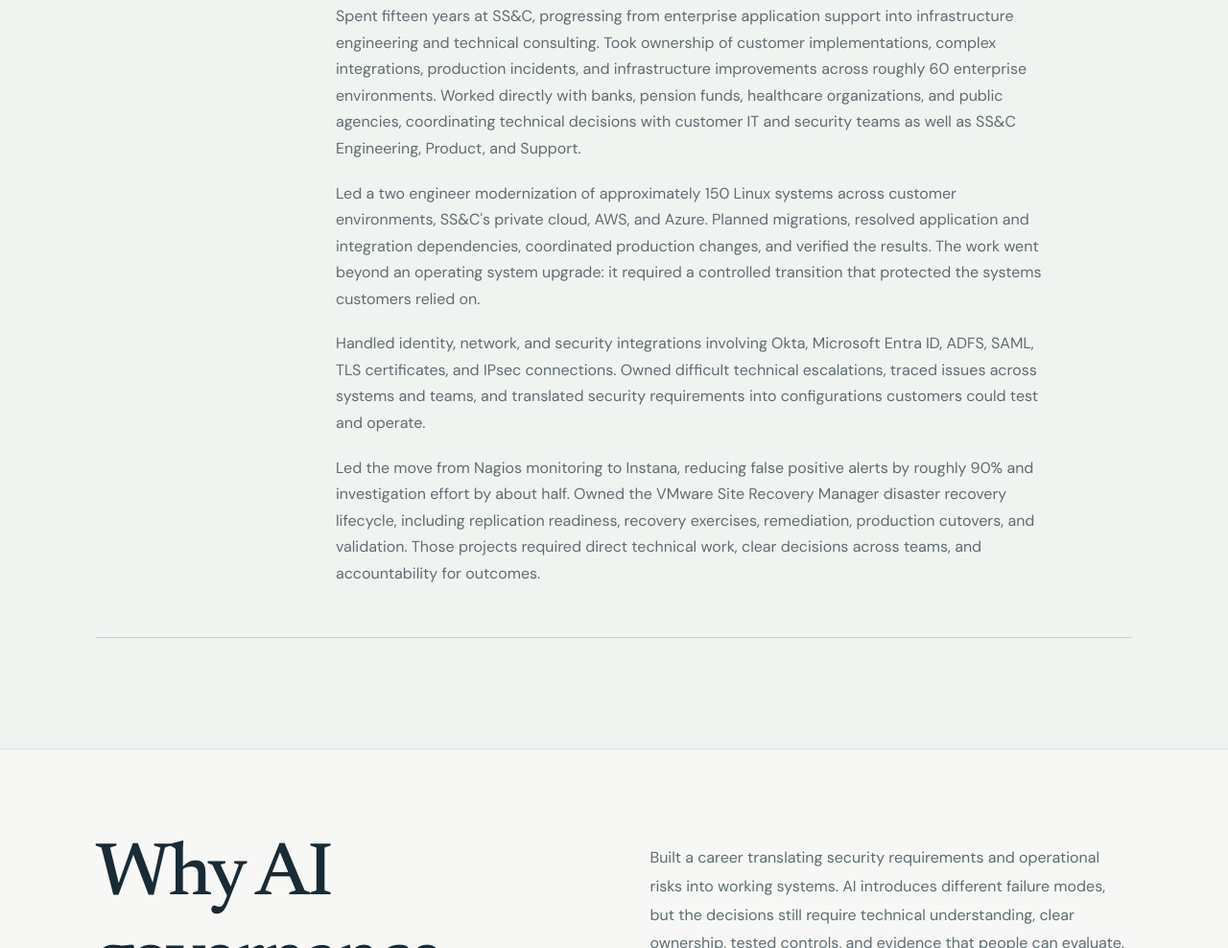
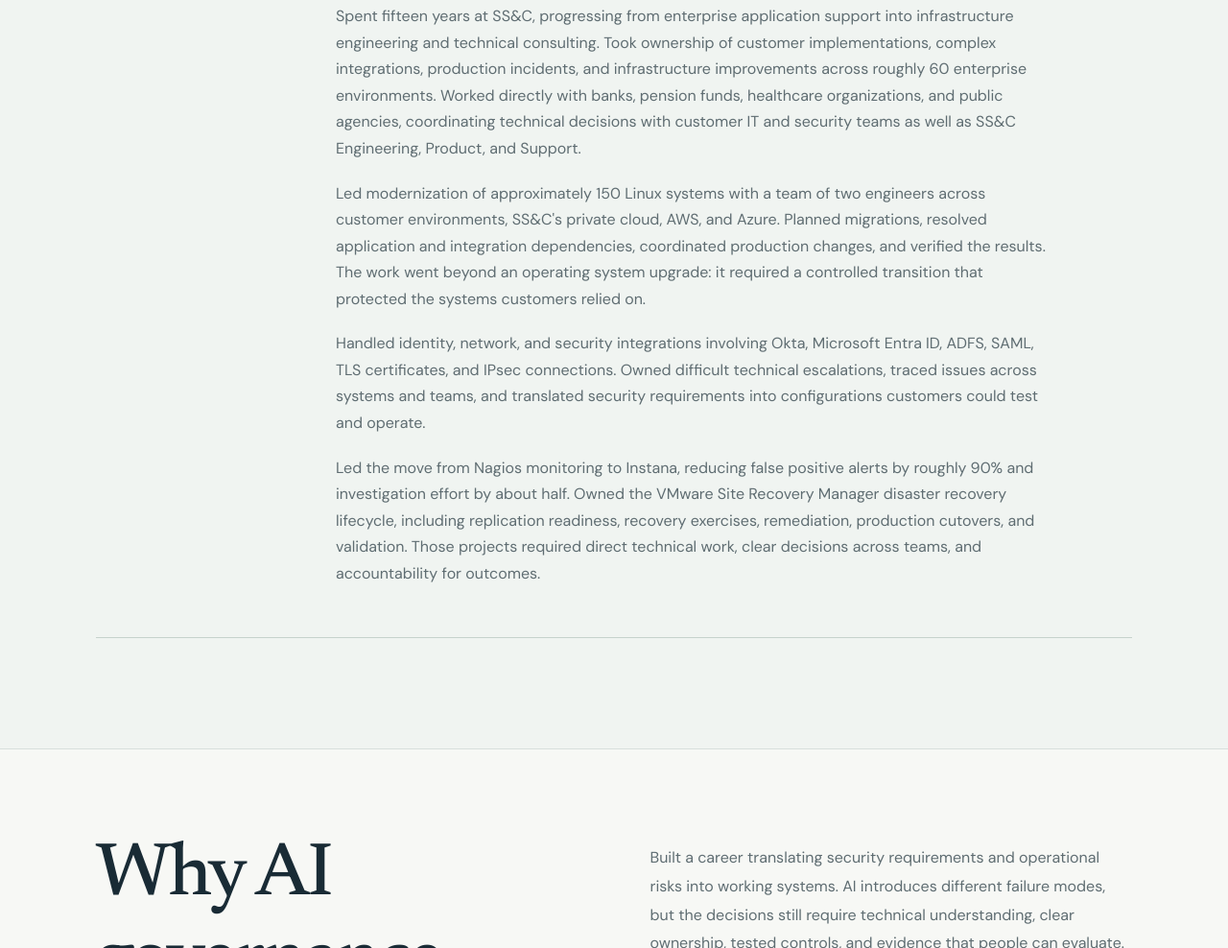
Before and after one commit to blackbird-git/ai-governance-portfolio, a plain HTML site: page experience.html in a window 1280 px wide. Shown: the part 726-1714 px from the top of the page at 96% size. Drawn offline with Linux system fonts and the light colour scheme.

Commit message:
Refine team-size wording for modernization leadership

```diff
--- a/experience.html
+++ b/experience.html
@@ -2,7 +2,7 @@
 <article class="timeline-entry"><div class="timeline-date">2026 to present</div><div><h3>Kingfisher Advisory</h3><p class="timeline-role">Founder and AI Advisory Consultant</p><p>Founded Kingfisher Advisory to develop practical AI adoption and risk review methods. Designed SafeGuard using the NIST AI RMF and related guidance, published illustrative assessments, and began developing software to make evidence review and reporting more consistent.</p></div></article>
 <article class="timeline-entry"><div class="timeline-date">2011 to 2026</div><div><h3>SS&amp;C Technologies</h3><p class="timeline-role">Enterprise systems, technical consulting, and customer delivery</p>
 <p>Spent fifteen years at SS&amp;C, progressing from enterprise application support into infrastructure engineering and technical consulting. Took ownership of customer implementations, complex integrations, production incidents, and infrastructure improvements across roughly 60 enterprise environments. Worked directly with banks, pension funds, healthcare organizations, and public agencies, coordinating technical decisions with customer IT and security teams as well as SS&amp;C Engineering, Product, and Support.</p>
-<p>Led a two engineer modernization of approximately 150 Linux systems across customer environments, SS&amp;C's private cloud, AWS, and Azure. Planned migrations, resolved application and integration dependencies, coordinated production changes, and verified the results. The work went beyond an operating system upgrade: it required a controlled transition that protected the systems customers relied on.</p>
+<p>Led modernization of approximately 150 Linux systems with a team of two engineers across customer environments, SS&amp;C's private cloud, AWS, and Azure. Planned migrations, resolved application and integration dependencies, coordinated production changes, and verified the results. The work went beyond an operating system upgrade: it required a controlled transition that protected the systems customers relied on.</p>
 <p>Handled identity, network, and security integrations involving Okta, Microsoft Entra ID, ADFS, SAML, TLS certificates, and IPsec connections. Owned difficult technical escalations, traced issues across systems and teams, and translated security requirements into configurations customers could test and operate.</p>
 <p>Led the move from Nagios monitoring to Instana, reducing false positive alerts by roughly 90% and investigation effort by about half. Owned the VMware Site Recovery Manager disaster recovery lifecycle, including replication readiness, recovery exercises, remediation, production cutovers, and validation. Those projects required direct technical work, clear decisions across teams, and accountability for outcomes.</p>
 </div></article>
```
